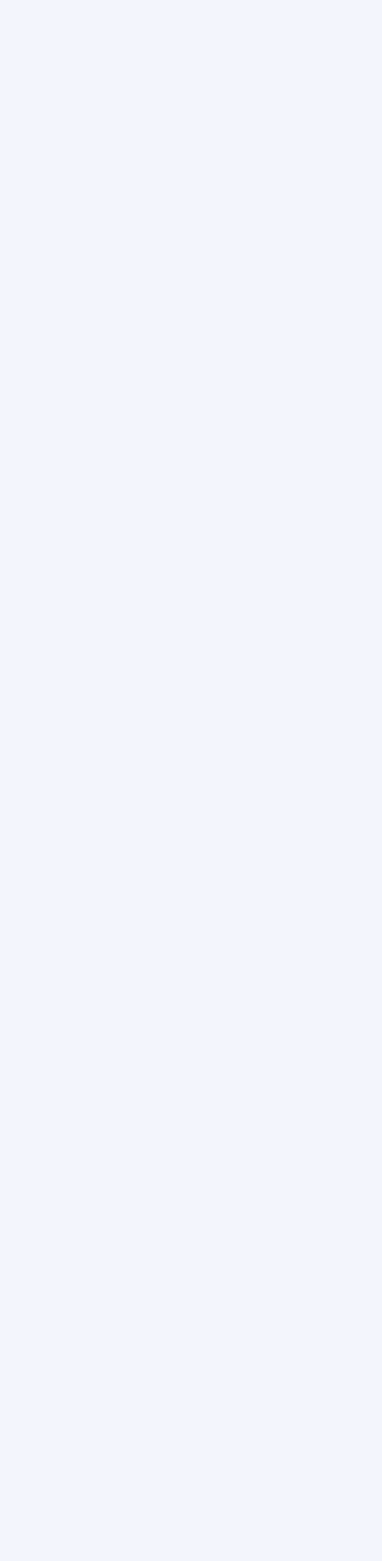
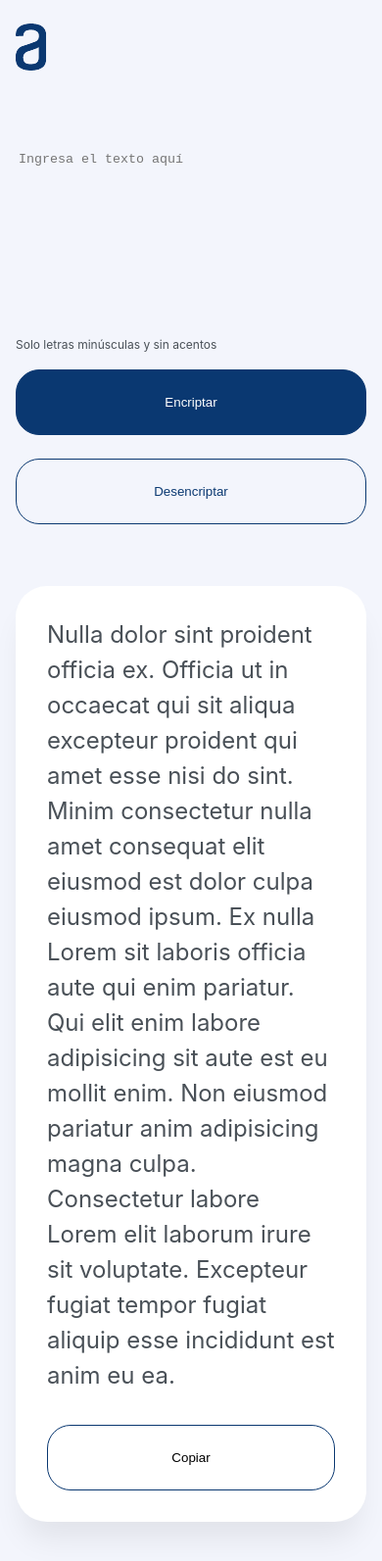
Before and after one commit to AnthoJaraBustamante/alura-challenge-desafio-1, a plain HTML site: page index.html in a window 390 px wide. Shown: the whole page at 98% size. Before the commit the page ends 844 px from the top, so only its background shows below. Drawn offline with Linux system fonts and the light colour scheme; a web font is replaced by a local one.

Commit message:
[FEATURE] Mobile version layout

```diff
--- a/index.html
+++ b/index.html
@@ -5,14 +5,42 @@
     <meta charset="UTF-8">
     <meta http-equiv="X-UA-Compatible" content="IE=edge">
     <meta name="viewport" content="width=device-width, initial-scale=1.0">
-    <title>Alura Challenge - Desafio 1 Encriptador</title>
+    <title>Document</title>
     <link rel="stylesheet" href="reset.css">
-    <link rel="stylesheet" href="style.css">
+    <link rel="stylesheet" href="./style.css">
 </head>
 
 <body>
+    <header>
 
-    <script src="script.js" type="text/javascript"></script>
-</body>
+
+    </header>
+    <main>
+        <div class="grid-container">
+            <div class="header">
+                <img src="assets/logo.png" alt="Alura logo">
+            </div>
+            <textarea  class="input-text custom-scrollbar" title="Ingresa texto" label="Ingresa el texto aquí"
+                placeholder="Ingresa el texto aquí"></textarea>
+
+            <div class="instruction"><span>Solo letras minúsculas y sin acentos</span></div>
+
+            <button class="btn btn--encrypt">Encriptar</button>
+            <button class="btn btn--decrypt">Desencriptar</button>
+            <div class="output-text">
+                <div class="output-text__title">Ningún mensaje fue encontrado</div>
+                <div class="output-text__subtitle">Ingresa el texto que desees encriptar o desencriptar.</div>
+                <div class="output-text__text">Nulla dolor sint proident officia ex. Officia ut in occaecat qui sit
+                    aliqua excepteur proident qui
+                    amet esse nisi do sint. Minim consectetur nulla amet consequat elit eiusmod est dolor culpa eiusmod
+                    ipsum. Ex nulla Lorem sit laboris officia aute qui enim pariatur. Qui elit enim labore adipisicing
+                    sit aute est eu mollit enim.
+
+                    Non eiusmod pariatur anim adipisicing magna culpa. Consectetur labore Lorem elit laborum irure sit
+                    voluptate. Excepteur fugiat tempor fugiat aliquip esse incididunt est anim eu ea.</div>
+                <button class="btn btn--copy">Copiar</button>
+            </div>
+        </div>
+    </main>
 
 </html>
--- a/style.css
+++ b/style.css
@@ -15,6 +15,112 @@
   --light-blue-400: #aab2d5;
   --light-blue-500: #757fb2;
 }
+@font-face {
+  font-family: "Inter";
+  src: url("./assets/fonts/Inter-Light.ttf");
+  font-weight: normal;
+}
+@font-face {
+  font-family: "Inter";
+  src: url("./assets/fonts/Inter-Bold.ttf");
+  font-weight: bold;
+}
+html {
+  font-family: "Inter", sans-serif;
+}
 body {
   background-color: var(--light-blue-100);
+  margin: 24px 16px 40px 16px;
 }
+.custom-scrollbar::-webkit-scrollbar {
+  width: 0.5em;
+}
+.custom-scrollbar::-webkit-scrollbar-track {
+  box-shadow: inset 0 0 6px rgba(0, 0, 0, 0.3);
+}
+.custom-scrollbar::-webkit-scrollbar-thumb {
+  background-color: var(--gray-200);
+  outline: 1px solid var(--gray-300);
+}
+.grid-container {
+  display: grid;
+  grid-auto-rows: 48px minmax(auto, 255px) auto auto auto auto;
+  grid-template-columns: auto;
+}
+.header {
+}
+.input-text {
+  background-color: transparent;
+  border-color: transparent;
+  box-sizing: content-box;
+  margin-top: 80px;
+  overflow: hidden;
+  overflow-y: auto;
+  resize: none;
+  width: 100%;
+}
+.input-text:focus {
+  outline: none;
+  box-shadow: 0 0 0 0px var(--dark-blue-200);
+  padding: 0;
+  border-width: 0;
+}
+.instruction {
+  color: var(--gray-400);
+  font-family: "Inter";
+  font-size: 12px;
+  font-style: normal;
+  font-weight: 400;
+  line-height: 150%;
+  margin: 16px 0;
+}
+.btn {
+  background-color: transparent;
+  border-radius: 24px;
+  border: 0;
+  border: 1px solid var(--dark-blue-300);
+  height: 67px;
+}
+.btn--encrypt {
+  background-color: var(--dark-blue-300);
+  color: white;
+}
+.btn--decrypt {
+  color: var(--dark-blue-300);
+  margin-top: 24px;
+}
+.output-text {
+  background: white;
+  border-radius: 32px;
+  box-shadow: 0px 24px 32px -8px rgba(0, 0, 0, 0.08);
+  margin-top: 63px;
+  padding: 32px;
+  font-family: "Inter";
+  font-size: 24px;
+  font-style: normal;
+}
+.output-text__title {
+  display: none;
+  color: var(--gray-500);
+  font-weight: 700;
+  line-height: 120%;
+  text-align: center;
+}
+.output-text__subtitle {
+  display: none;
+  color: var(--gray-400);
+  font-size: 16px;
+  font-weight: 400;
+  line-height: 150%;
+  margin-top: 16px;
+  text-align: center;
+}
+.output-text__text {
+  color: var(--gray-400);
+  font-weight: 400;
+  line-height: 150%;
+}
+.btn--copy {
+  margin-top: 32px;
+  width: 100%;
+}
```
